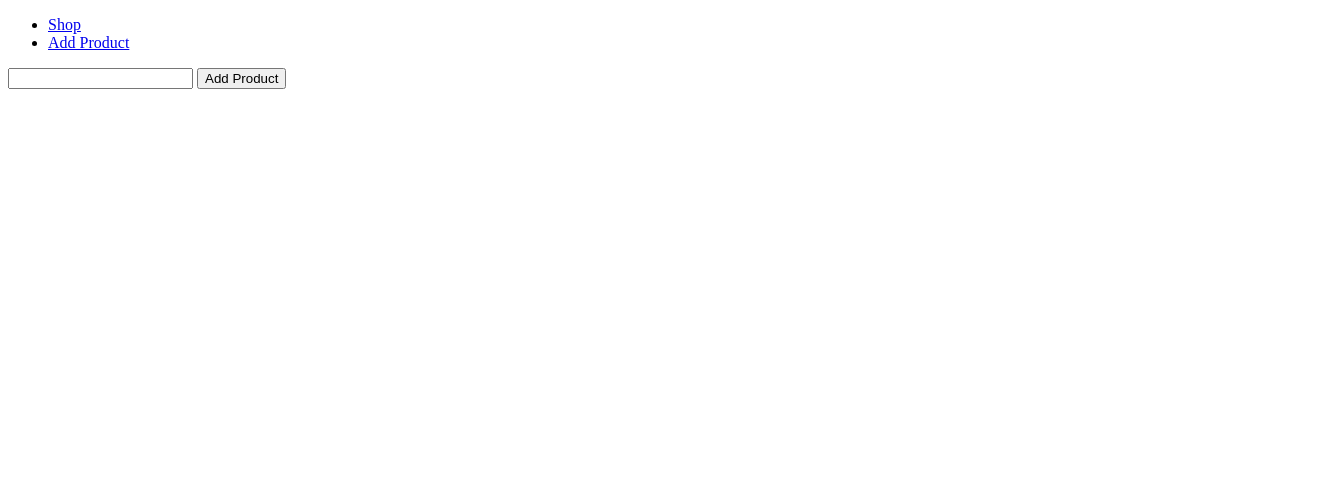
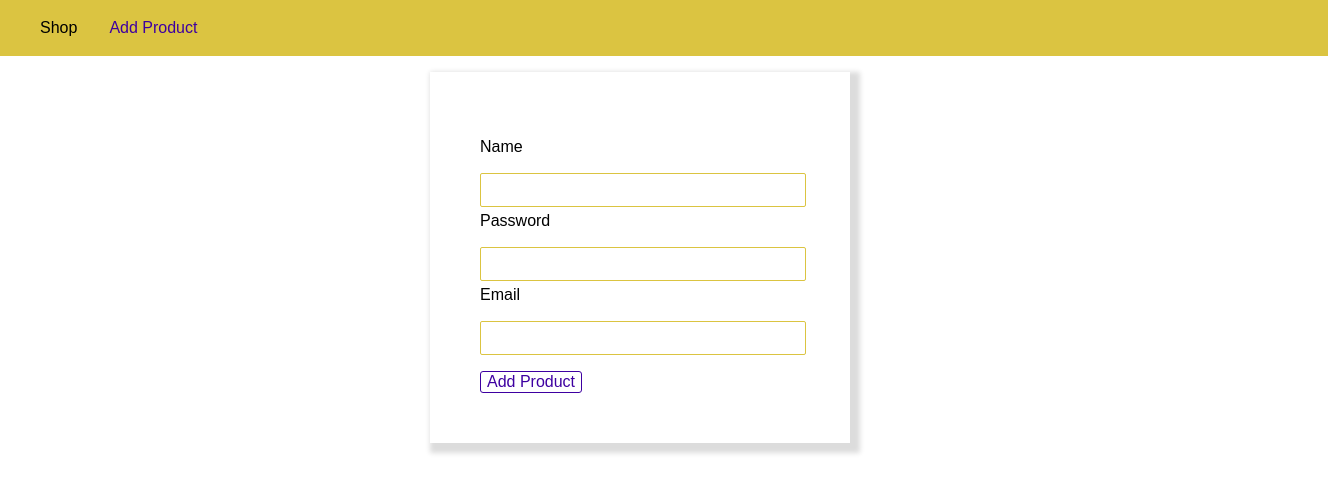
Before and after one commit to MahsumaRezai/node-AddProduct, a website: page views/add-product.html in a window 1280 px wide. Shown: the whole page, 1328 px wide, since content can reach past the window. Drawn offline with Linux system fonts and the light colour scheme; files that its build step writes are made by us from their sources.

Commit message:
add style

```diff
--- a/app.js
+++ b/app.js
@@ -8,6 +8,7 @@ const adminRoutes = require('./routes/admin');
 const shopRoutes = require('./routes/shop');
 
 app.use(bodyParser.urlencoded({ extended: false }));
+app.use(express.static(path.join(__dirname, 'pubilc')))
 
 app.use('/admin', adminRoutes);
 app.use(shopRoutes);
--- /dev/null
+++ b/pubilc/css/add-product.css
@@ -0,0 +1,49 @@
+ form {
+     background: white;
+     width: fit-content;
+     padding: 50px;
+     box-shadow: 5px 5px 5px 5px gainsboro
+
+
+ }
+        .product-form {
+            width: 20rem;
+            max-width: 90%;
+            margin: auto;
+
+        }
+
+        .form-control {
+            margin: 1rem 0;
+        }
+
+        .form-control label,
+        .form-control input {
+            display: flex;
+            flex-direction: column;;
+            width: 100%;
+            gap: 30px;
+            margin-bottom: 5px;
+            height: 30px;
+        }
+
+        .form-control input {
+            border: 1px solid #dbc441;
+            font: inherit;
+            border-radius: 2px;
+        }
+
+        button {
+            font: inherit;
+            border: 1px solid #3e00a1;
+            color: #3e00a1;
+            background: white;
+            border-radius: 3px;
+            cursor: pointer;
+        }
+
+        button:hover,
+        button:active {
+            background-color: #3e00a1;
+            color: white;
+        }
--- /dev/null
+++ b/pubilc/css/main.css
@@ -0,0 +1,45 @@
+body {
+    padding: 0;
+    margin: 0;
+    font-family: sans-serif;
+}
+
+main {
+    padding: 1rem;
+}
+
+.main-header {
+    width: 100%;
+    height: 3.5rem;
+    background-color: #dbc441;
+    padding: 0 1.5rem;
+}
+
+.main-header__nav {
+    height: 100%;
+    display: flex;
+    align-items: center;
+}
+
+.main-header__item-list {
+    list-style: none;
+    margin: 0;
+    padding: 0;
+    display: flex;
+}
+
+.main-header__item {
+    margin: 0 1rem;
+    padding: 0;
+}
+
+.main-header__item a {
+    text-decoration: none;
+    color: black;
+}
+
+.main-header__item a:hover,
+.main-header__item a:active,
+.main-header__item a.active {
+    color: #3e00a1;
+}
--- a/routes/admin.js
+++ b/routes/admin.js
@@ -7,7 +7,7 @@ router.get('/add-product', (req, res, next) => {
     res.sendFile(path.join(rootDir, 'views', 'add-product.html'))
 });
 
-router.post('/product', (req, res, next) => {
+router.post('/add-product', (req, res, next) => {
     console.log(req.body);
     res.redirect('/');
 });
--- a/views/add-product.html
+++ b/views/add-product.html
@@ -6,23 +6,44 @@
     <meta name="viewport" content="width=device-width, initial-scale=1.0">
     <meta http-equiv="X-UA-Compatible" content="ie=edge">
     <title>Add Product</title>
+    <link rel="stylesheet" href="/css/main.css">
+    <link rel="stylesheet" href="/css/add-product.css">
+
+
+
+
 </head>
 
 <body>
-    <header>
-        <nav>
-            <ul>
-                <li><a href="/">Shop</a></li>
-                <li><a href="/admin/add-product">Add Product</a></li>
+    <header class="main-header">
+        <nav class="main-header__nav">
+            <ul class="main-header__item-list">
+                <li class="main-header__item"><a href="/">Shop</a></li>
+                <li class="main-header__item"><a class="active" href="/admin/add-product">Add Product</a></li>
             </ul>
         </nav>
     </header>
 
     <main>
-        <form action="/add-product" method="POST">
-            <input type="text" name="title">
-            <button type="submit">Add Product</button>
-        </form>
+        <div class="content">
+            <form class="product-form" action="/admin/add-product" method="POST">
+                <div class="form-control">
+                    <label for="title">Name</label>
+                    <input type="text" name="title" id="title">
+                    <label for="title">Password</label>
+
+                    <input type="password" name="password" id="password">
+                    <label for="title">Email</label>
+
+                    <input type="email" name="email" id="title">
+
+                </div>
+
+                <button type="submit">Add Product</button>
+            </form>
+        </div>
+    </main>
+    </main>
     </main>
 </body>
 
```
Also changed, not shown: views/404.html (+57 -3 lines), views/shop.html (+7 -5 lines).
